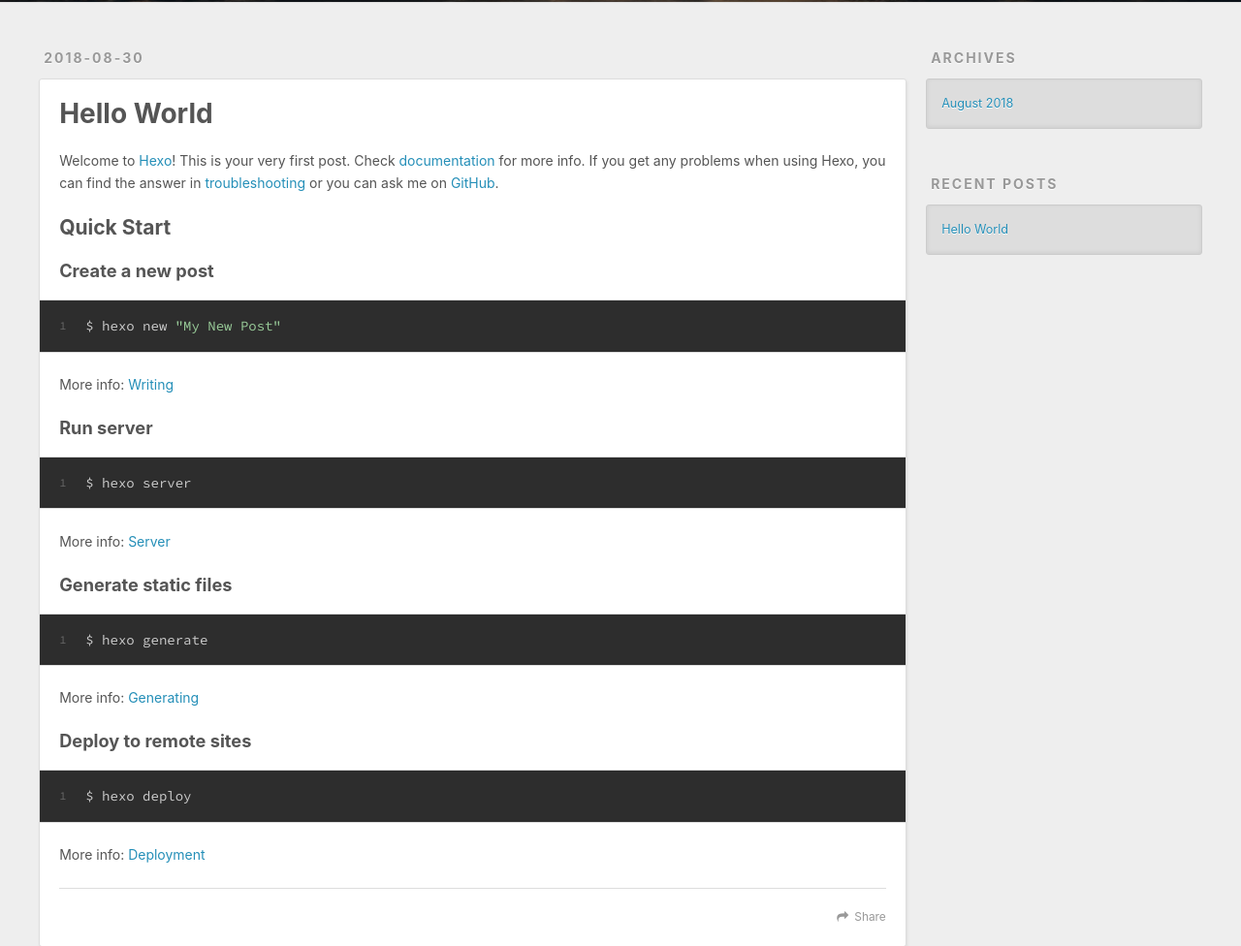
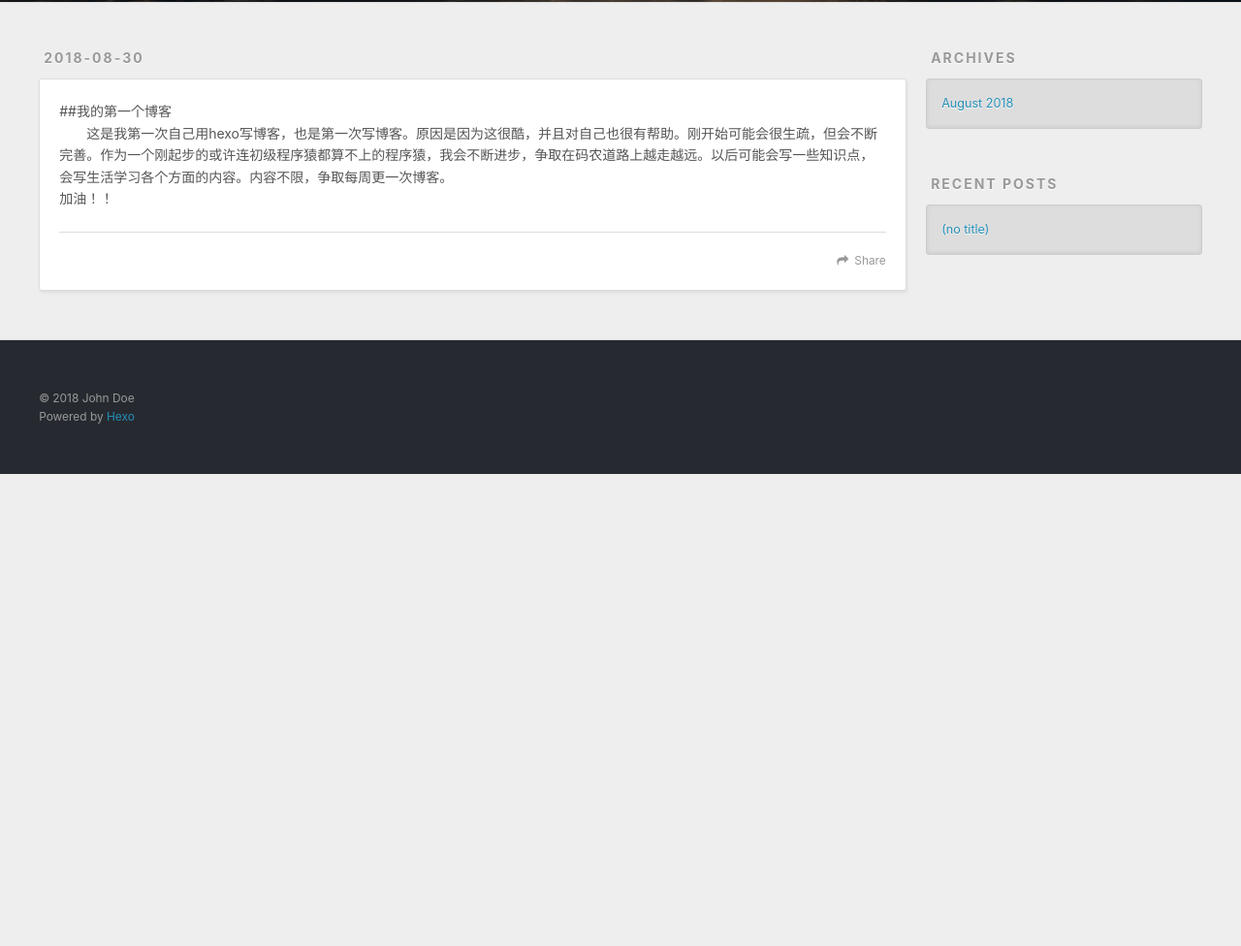
Before and after one commit to 12345helloworld/12345helloworld.github.io, a plain HTML site: page 2018/08/30/hello-world/index.html in a window 1280 px wide. Shown: the part 298-1274 px from the top of the page at 97% size. After the commit the page ends 800 px from the top, so only its background shows below. Drawn offline with nearby package versions, Linux system fonts and the light colour scheme.

Commit message:
Site updated: 2018-08-31 16:18:59

```diff
--- a/2018/08/30/hello-world/index.html
+++ b/2018/08/30/hello-world/index.html
@@ -5,19 +5,19 @@
 
 
 
-  <title>Hello World | Hexo</title>
+  <title>Hexo</title>
   <meta name="viewport" content="width=device-width, initial-scale=1, maximum-scale=1">
-  <meta name="description" content="Welcome to Hexo! This is your very first post. Check documentation for more info. If you get any problems when using Hexo, you can find the answer in troubleshooting or you can ask me on GitHub. Quick">
+  <meta name="description" content="##我的第一个博客　　这是我第一次自己用hexo写博客，也是第一次写博客。原因是因为这很酷，并且对自己也很有帮助。刚开始可能会很生疏，但会不断完善。作为一个刚起步的或许连初级程序猿都算不上的程序猿，我会不断进步，争取在码农道路上越走越远。以后可能会写一些知识点，会写生活学习各个方面的内容。内容不限，争取每周更一次博客。加油！！">
 <meta property="og:type" content="article">
-<meta property="og:title" content="Hello World">
+<meta property="og:title" content="Hexo">
 <meta property="og:url" content="http://yoursite.com/2018/08/30/hello-world/index.html">
 <meta property="og:site_name" content="Hexo">
-<meta property="og:description" content="Welcome to Hexo! This is your very first post. Check documentation for more info. If you get any problems when using Hexo, you can find the answer in troubleshooting or you can ask me on GitHub. Quick">
+<meta property="og:description" content="##我的第一个博客　　这是我第一次自己用hexo写博客，也是第一次写博客。原因是因为这很酷，并且对自己也很有帮助。刚开始可能会很生疏，但会不断完善。作为一个刚起步的或许连初级程序猿都算不上的程序猿，我会不断进步，争取在码农道路上越走越远。以后可能会写一些知识点，会写生活学习各个方面的内容。内容不限，争取每周更一次博客。加油！！">
 <meta property="og:locale" content="default">
-<meta property="og:updated_time" content="2018-08-30T01:13:54.416Z">
+<meta property="og:updated_time" content="2018-08-31T08:17:01.604Z">
 <meta name="twitter:card" content="summary">
-<meta name="twitter:title" content="Hello World">
-<meta name="twitter:description" content="Welcome to Hexo! This is your very first post. Check documentation for more info. If you get any problems when using Hexo, you can find the answer in troubleshooting or you can ask me on GitHub. Quick">
+<meta name="twitter:title" content="Hexo">
+<meta name="twitter:description" content="##我的第一个博客　　这是我第一次自己用hexo写博客，也是第一次写博客。原因是因为这很酷，并且对自己也很有帮助。刚开始可能会很生疏，但会不断完善。作为一个刚起步的或许连初级程序猿都算不上的程序猿，我会不断进步，争取在码农道路上越走越远。以后可能会写一些知识点，会写生活学习各个方面的内容。内容不限，争取每周更一次博客。加油！！">
 
     <link rel="alternate" href="/atom.xml" title="Hexo" type="application/atom+xml">
 
@@ -74,32 +74,14 @@
   <div class="article-inner">
 
 
-      <header class="article-header">
-
-
-    <h1 class="article-title" itemprop="name">
-      Hello World
-    </h1>
-
-
-      </header>
-
     <div class="article-entry" itemprop="articleBody">
 
-        <p>Welcome to <a href="https://hexo.io/" target="_blank" rel="noopener">Hexo</a>! This is your very first post. Check <a href="https://hexo.io/docs/" target="_blank" rel="noopener">documentation</a> for more info. If you get any problems when using Hexo, you can find the answer in <a href="https://hexo.io/docs/troubleshooting.html" target="_blank" rel="noopener">troubleshooting</a> or you can ask me on <a href="https://github.com/hexojs/hexo/issues" target="_blank" rel="noopener">GitHub</a>.</p>
-<h2 id="Quick-Start"><a href="#Quick-Start" class="headerlink" title="Quick Start"></a>Quick Start</h2><h3 id="Create-a-new-post"><a href="#Create-a-new-post" class="headerlink" title="Create a new post"></a>Create a new post</h3><figure class="highlight bash"><table><tr><td class="gutter"><pre><span class="line">1</span><br></pre></td><td class="code"><pre><span class="line">$ hexo new <span class="string">"My New Post"</span></span><br></pre></td></tr></table></figure>
-<p>More info: <a href="https://hexo.io/docs/writing.html" target="_blank" rel="noopener">Writing</a></p>
-<h3 id="Run-server"><a href="#Run-server" class="headerlink" title="Run server"></a>Run server</h3><figure class="highlight bash"><table><tr><td class="gutter"><pre><span class="line">1</span><br></pre></td><td class="code"><pre><span class="line">$ hexo server</span><br></pre></td></tr></table></figure>
-<p>More info: <a href="https://hexo.io/docs/server.html" target="_blank" rel="noopener">Server</a></p>
-<h3 id="Generate-static-files"><a href="#Generate-static-files" class="headerlink" title="Generate static files"></a>Generate static files</h3><figure class="highlight bash"><table><tr><td class="gutter"><pre><span class="line">1</span><br></pre></td><td class="code"><pre><span class="line">$ hexo generate</span><br></pre></td></tr></table></figure>
-<p>More info: <a href="https://hexo.io/docs/generating.html" target="_blank" rel="noopener">Generating</a></p>
-<h3 id="Deploy-to-remote-sites"><a href="#Deploy-to-remote-sites" class="headerlink" title="Deploy to remote sites"></a>Deploy to remote sites</h3><figure class="highlight bash"><table><tr><td class="gutter"><pre><span class="line">1</span><br></pre></td><td class="code"><pre><span class="line">$ hexo deploy</span><br></pre></td></tr></table></figure>
-<p>More info: <a href="https://hexo.io/docs/deployment.html" target="_blank" rel="noopener">Deployment</a></p>
+        <p>##我的第一个博客<br>　　这是我第一次自己用hexo写博客，也是第一次写博客。原因是因为这很酷，并且对自己也很有帮助。刚开始可能会很生疏，但会不断完善。作为一个刚起步的或许连初级程序猿都算不上的程序猿，我会不断进步，争取在码农道路上越走越远。以后可能会写一些知识点，会写生活学习各个方面的内容。内容不限，争取每周更一次博客。<br>加油！！</p>
 
 
     </div>
     <footer class="article-footer">
-      <a data-url="http://yoursite.com/2018/08/30/hello-world/" data-id="cjlfvqfog00009cbwkpolxg1t" class="article-share-link">Share</a>
+      <a data-url="http://yoursite.com/2018/08/30/hello-world/" data-id="cjlhpsq8o0000d0bwfeqicypr" class="article-share-link">Share</a>
 
 
     </footer>
@@ -138,7 +120,7 @@
       <ul>
 
           <li>
-            <a href="/2018/08/30/hello-world/">Hello World</a>
+            <a href="/2018/08/30/hello-world/">(no title)</a>
           </li>
 
       </ul>
```
Also changed, not shown: archives/2018/08/index.html (+1 -7 lines), archives/2018/index.html (+1 -7 lines), archives/index.html (+1 -7 lines), index.html (+3 -21 lines).
